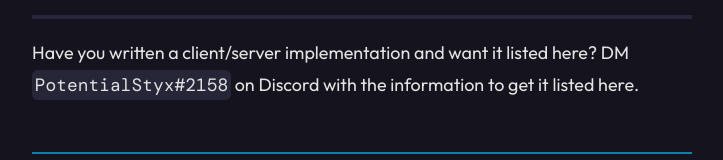
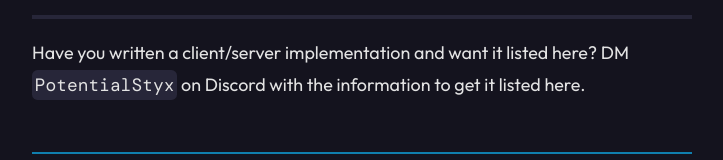
Before and after one commit to Goval-Community/govaldocs, a SvelteKit app: page /implementations in a window 1280 px wide. Shown: the part 1256-1416 px from the top of the page, without its empty margins (278-1001 px from the left). Built offline with nearby package versions, Linux system fonts and the light colour scheme; a web font is replaced by a local one.

Commit message:
Remove Styx Discord discriminator

```diff
--- a/src/routes/+page.svelte
+++ b/src/routes/+page.svelte
@@ -35,8 +35,7 @@
 <h2>This site</h2>
 <p>
 	This site is unofficial, if you have found any issues please dm
-	<a href="https://discord.com/users/975920435432661052">PotentialStyx#2158</a
-	>
+	<a href="https://discord.com/users/975920435432661052">PotentialStyx</a>
 	on discord.
 </p>
 
--- a/src/routes/implementations/+page.svelte
+++ b/src/routes/implementations/+page.svelte
@@ -60,6 +60,5 @@
 
 <p>
 	Have you written a client/server implementation and want it listed here? DM
-	<code>PotentialStyx#2158</code> on Discord with the information to get it listed
-	here.
+	<code>PotentialStyx</code> on Discord with the information to get it listed here.
 </p>
--- a/src/routes/protobuf/+page.svelte
+++ b/src/routes/protobuf/+page.svelte
@@ -8,8 +8,7 @@
 <p>
 	This is a more up-to-date version of Goval's Protobuf, if you would like it
 	to be updated DM
-	<a href="https://discord.com/users/975920435432661052">PotentialStyx#2158</a
-	>
+	<a href="https://discord.com/users/975920435432661052">PotentialStyx</a>
 	on Discord.
 	<br />
 	<a download="api.proto" href="/api.proto">Download</a>
```
